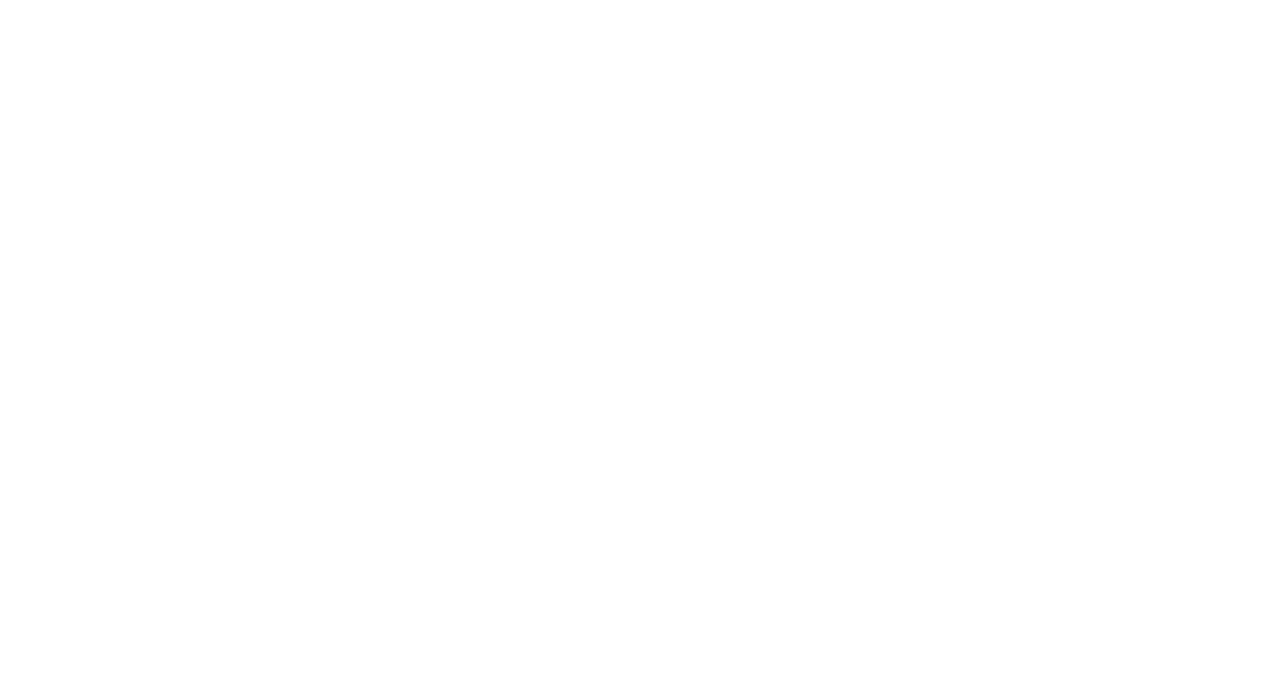
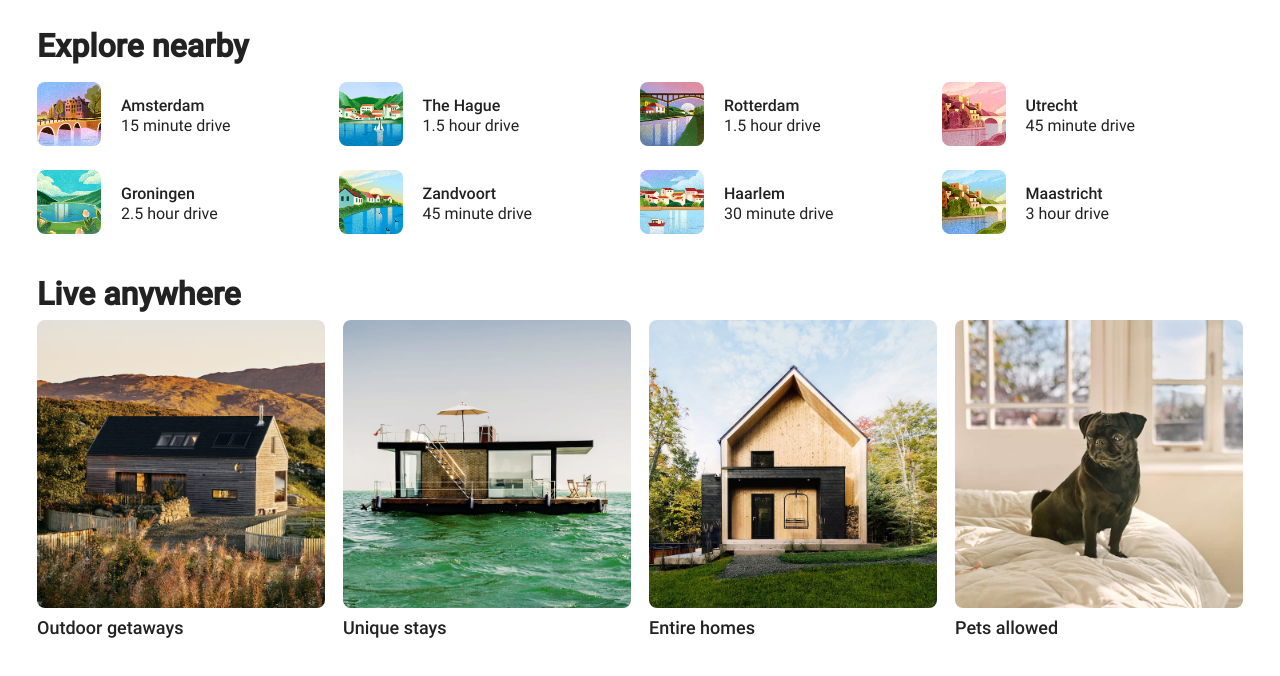
Before and after one commit to arminsayar/House-Rental, a plain HTML site: page index.html in a window 1280 px wide. Drawn offline with Linux system fonts and the light colour scheme.

Commit message:
feat : add section 1

```diff
--- a/index.html
+++ b/index.html
@@ -18,11 +18,104 @@
         </nav>
     </header>
     <main>
-        <section>
-
+        <!-- section 1 starts -->
+        <section class="section-1-explore">
+            <h2 class="explore-title">Explore nearby</h2>
+            <div class="explore-flex">
+                <div class="explore-item ">
+                    <div>
+                        <img src="images/amsterdam.webp" alt="amsterdam">
+                    </div>
+                    <div class="item-text">
+                        <p>Amsterdam</p>
+                        <span>15 minute drive</span>
+                    </div>
+                </div>
+                <div class="explore-item">
+                    <div>
+                        <img src="images/thehauge.webp" alt="the-hauge">
+                    </div>
+                    <div class="item-text">
+                        <p>The Hague</p>
+                        <span>1.5 hour drive</span>
+                    </div>
+                </div>
+                <div class="explore-item">
+                    <div>
+                        <img src="images/rotterdam.webp" alt="rotterdam">
+                    </div>
+                    <div class="item-text">
+                        <p>Rotterdam</p>
+                        <span>1.5 hour drive</span>
+                    </div>
+                </div>
+                <div class="explore-item">
+                    <div>
+                        <img src="images/utrecht.webp" alt="utrecht">
+                    </div>
+                    <div class="item-text">
+                        <p>Utrecht</p>
+                        <span>45 minute drive</span>
+                    </div>
+                </div>
+                <div class="explore-item">
+                    <div>
+                        <img src="images/groningen.webp" alt="groningen">
+                    </div>
+                    <div class="item-text">
+                        <p>Groningen</p>
+                        <span>2.5 hour drive</span>
+                    </div>
+                </div>
+                <div class="explore-item">
+                    <div>
+                        <img src="images/zandvoort.webp" alt="zandvoort">
+                    </div>
+                    <div class="item-text">
+                        <p>Zandvoort</p>
+                        <span>45 minute drive</span>
+                    </div>
+                </div>
+                <div class="explore-item">
+                    <div>
+                        <img src="images/haarlem.webp" alt="haarlem">
+                    </div>
+                    <div class="item-text">
+                        <p>Haarlem</p>
+                        <span>30 minute drive</span>
+                    </div>
+                </div>
+                <div class="explore-item">
+                    <div>
+                        <img src="images/maastricht.webp" alt="maastricht">
+                    </div>
+                    <div class="item-text">
+                        <p>Maastricht</p>
+                        <span>3 hour drive</span>
+                    </div>
+                </div>
+            </div>
         </section>
-        <section>
-
+        <section class="section-1-live-anywhere">
+            <h2 class="live-title">Live anywhere</h2>
+            <div class="live-flex">
+                <div class="live-item">
+                    <img src="images/outdoor.jpg" alt="Outdoor getaways">
+                    <p>Outdoor getaways</p>
+                </div>
+                <div class="live-item">
+                    <img src="images/unique.jpg" alt="Unique stays">
+                    <p>Unique stays</p>
+                </div>
+                <div class="live-item">
+                    <img src="images/entire.jpg" alt="Entire homes">
+                    <p>Entire homes</p>
+                </div>
+                <div class="live-item">
+                    <img src="images/pets.jpg" alt="Pets allowed">
+                    <p>Pets allowed</p>
+                </div>
+            </div>
         </section>
         <section>
 
--- a/main.css
+++ b/main.css
@@ -11,10 +11,83 @@ body {
   overflow-x: hidden;
   width: 100vw;
   height: 100vh;
-    font-family: Circular;
+  font-family: Circularlight;
 }
 
 @font-face {
   font-family: Circular;
   src: url(fonts/Circular\ Std\ Font.otf);
 }
+@font-face {
+  font-family: Circularbold;
+  src: url(fonts/circularbold.woff2);
+}
+@font-face {
+  font-family: Circularlight;
+  src: url(fonts/circularlight.woff2);
+}
+
+/* -----------EXPLORE NEARBY------------------ */
+.section-1-explore {
+  width: 1206px;
+  margin: 20px auto;
+  /* width: 85%; needs to change */
+}
+.explore-title,
+.live-title {
+  font-size: 32px;
+  font-family: Circularbold;
+  line-height: 52px;
+  color: #222222;
+  white-space: pre-line;
+}
+.explore-flex {
+  display: flex;
+  flex-wrap: wrap;
+}
+.explore-item {
+  display: flex;
+  width: 25%;
+  margin: 10px 0px 10px 0px;
+}
+.explore-item img {
+  width: 64px;
+  height: 64px;
+  border-radius: 8px;
+}
+.item-text {
+  padding-left: 20px;
+  display: flex;
+  flex-direction: column;
+  justify-content: center;
+  font-size: 16px;
+  line-height: 20px;
+  color: rgb(34, 34, 34);
+}
+.explore-item p {
+  font-family: Circularbold;
+}
+/* -----------------LIVE ANYWHERE SECTION------------ */
+.section-1-live-anywhere {
+  width: 1206px;
+  margin: 20px auto;
+  /* width: 85%; needs to change */
+}
+.live-flex {
+  display: flex;
+  justify-content: space-between;
+}
+.live-item img {
+  /* margin: 10px 0px 10px 0px; */
+  width: 288px;
+  height: 288px;
+  border-radius: 8px;
+}
+
+.live-item p {
+  color: rgb(34, 34, 34);
+  font-family: Circularbold;
+  font-size: 18px;
+  line-height: 22px;
+  padding-top: 5px;
+}
```
Also changed, not shown: fonts/circularbold.woff2 (added), fonts/circularlight.woff2 (added), images/9ff017f4-1a62-4727-b83e-4087336f8c4a.jpg (deleted), images/amsterdam.webp (added), images/entire.jpg (renamed from images/7d82ca14-56e5-4465-8218-dcfa7d69b6ac.jpg), images/groningen.webp (added), images/haarlem.webp (added), images/maastricht.webp (added), images/outdoor.jpg (renamed from images/2f13349d-879d-43c6-83e3-8e5679291d53.jpg), images/pets.jpg (renamed from images/10a638e1-6aff-4313-8033-1275cec83987.jpg), images/rotterdam.webp (added), images/thehauge.webp (added), images/unique.jpg (renamed from images/36f53e61-db8d-403c-9122-5b761c0e4264.jpg), images/utrecht.webp (added), 1 more files. Lines whose indentation alone changed are shown as unchanged.
